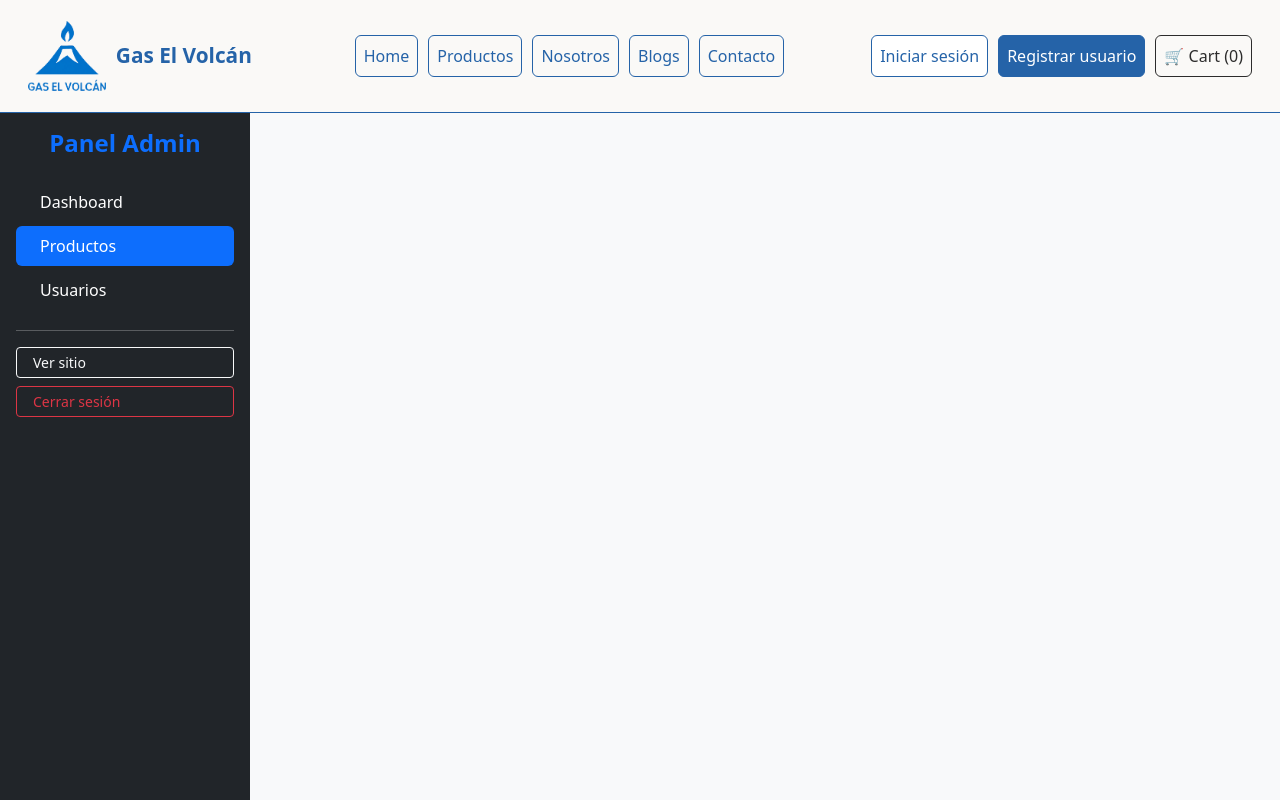
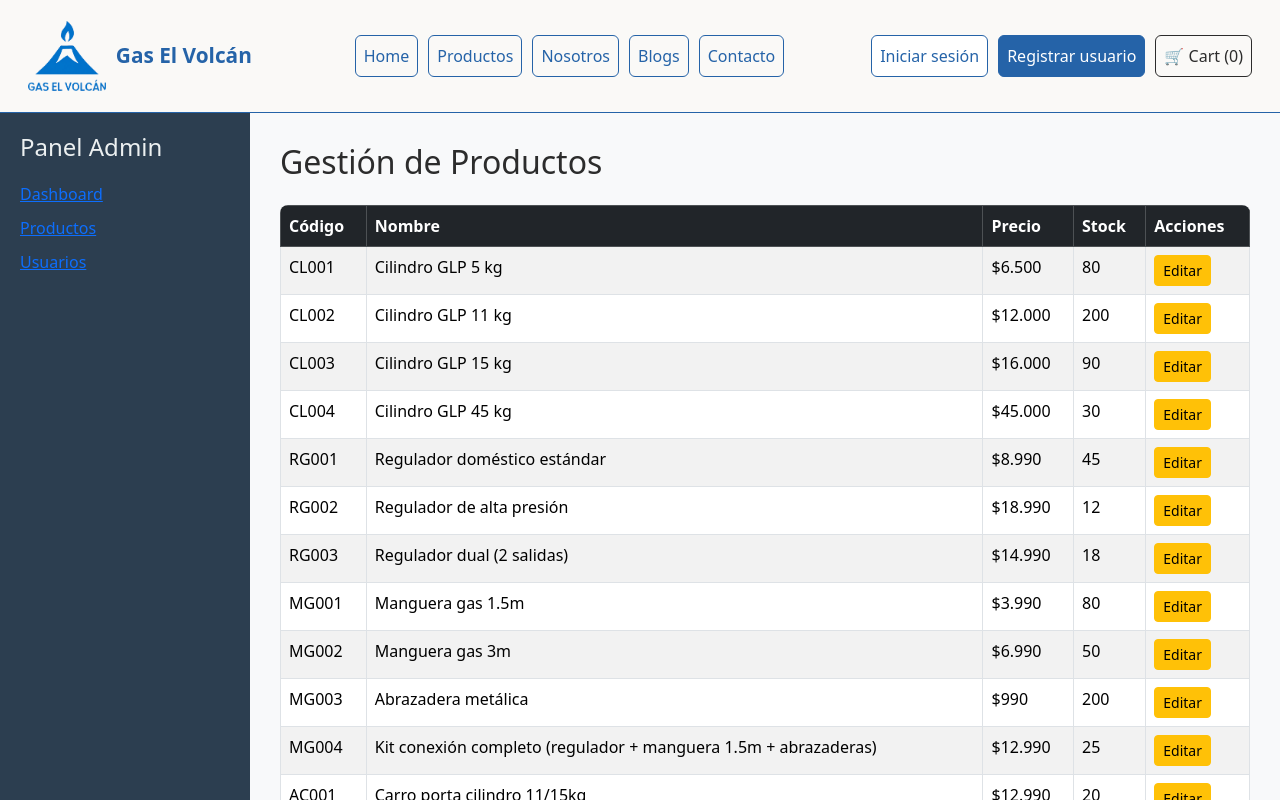
Before and after one commit to Blxmhe/gas-el-volcan-avance2, a React (Vite) app: page /admin/productos in a window 1280 px wide. Shown: the top 800 px of the page. Built offline with nearby package versions, Linux system fonts and the light colour scheme.

Commit message:
Chore: Guardar cambios en AdminLayout

```diff
--- a/src/components/AdminLayout.jsx
+++ b/src/components/AdminLayout.jsx
@@ -1,73 +1,42 @@
-import React from 'react';
-import { NavLink, Link, Outlet, useNavigate } from 'react-router-dom';
-import { logout } from '../data/usuarios';
+import { NavLink, Outlet } from 'react-router-dom';
+import '../styles/admin.css';
 
-const AdminLayout = () => {
-  const navigate = useNavigate();
-
-  const handleLogout = () => {
-    logout();
-    navigate('/login');
-  };
-
+export default function AdminLayout({ children }) {
   return (
-    <div className="admin-layout d-flex" style={{ minHeight: '100vh' }}>
-      {/* Barra lateral / Sidebar */}
-      <aside className="admin-sidebar bg-dark text-white p-3" style={{ width: '250px' }}>
-        <h4 className="mb-4 text-center fw-bold text-primary">Panel Admin</h4>
-
-        <ul className="nav nav-pills flex-column mb-auto">
-          <li className="nav-item mb-1">
+    <div className="admin-layout">
+      <aside className="admin-sidebar">
+        <h4>Panel Admin</h4>
+        <ul className="admin-menu">
+          <li>
             <NavLink
               to="/admin"
               end
-              className={({ isActive }) => `nav-link text-white ${isActive ? 'active bg-primary' : ''}`}
+              className={({ isActive }) => (isActive ? 'active' : '')}
             >
-              <i className="bi bi-speedometer2 me-2"></i>
               Dashboard
             </NavLink>
           </li>
-          <li className="nav-item mb-1">
+          <li>
             <NavLink
               to="/admin/productos"
-              className={({ isActive }) => `nav-link text-white ${isActive ? 'active bg-primary' : ''}`}
+              className={({ isActive }) => (isActive ? 'active' : '')}
             >
-              <i className="bi bi-box-seam me-2"></i>
               Productos
             </NavLink>
           </li>
-          <li className="nav-item mb-1">
+          <li>
             <NavLink
               to="/admin/usuarios"
-              className={({ isActive }) => `nav-link text-white ${isActive ? 'active bg-primary' : ''}`}
+              className={({ isActive }) => (isActive ? 'active' : '')}
             >
-              <i className="bi bi-people me-2"></i>
               Usuarios
             </NavLink>
           </li>
         </ul>
-
-        <hr className="bg-secondary" />
-
-        {/* Enlaces de Ver sitio y Cerrar sesión */}
-        <div className="d-grid gap-2">
-          <Link to="/" className="btn btn-outline-light btn-sm text-start">
-            <i className="bi bi-house-door me-2"></i>
-            Ver sitio
-          </Link>
-          <button onClick={handleLogout} className="btn btn-outline-danger btn-sm text-start">
-            <i className="bi bi-box-arrow-right me-2"></i>
-            Cerrar sesión
-          </button>
-        </div>
       </aside>
-
-      {/* Contenido principal del panel */}
-      <main className="admin-content flex-grow-1 p-4 bg-light">
-        <Outlet />
+      <main className="admin-content">
+        {children || <Outlet />}
       </main>
     </div>
   );
-};
-
-export default AdminLayout;
+}
```
